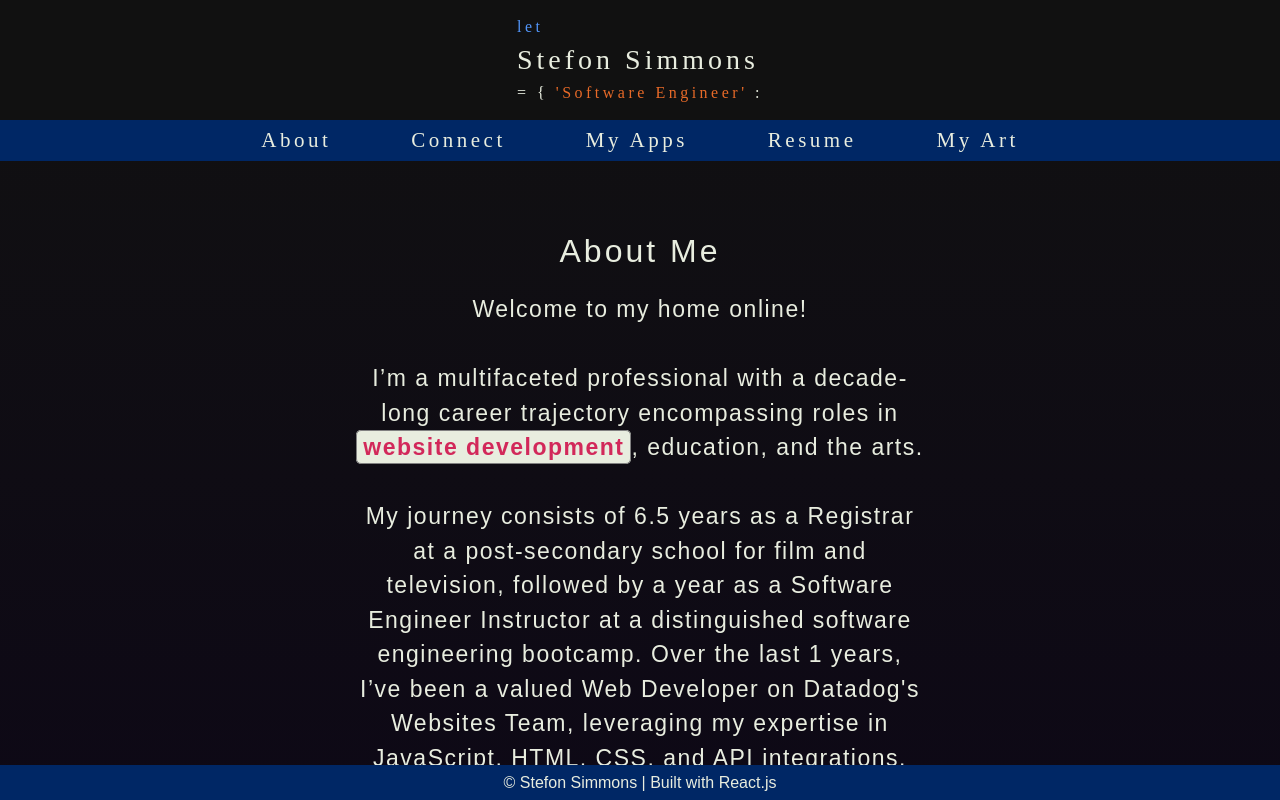
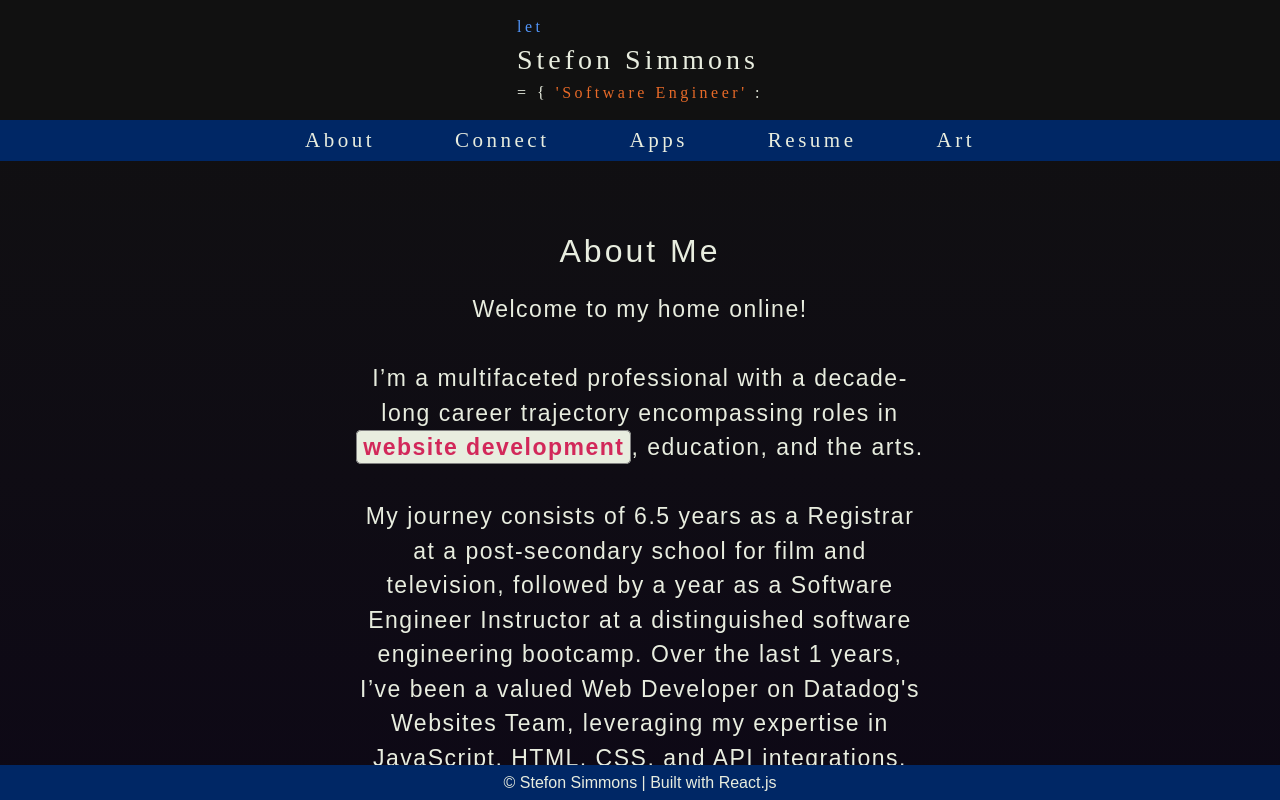
Before and after one commit to StefonSimmons/portfolio, a React (Create React App) app in the folder portfolio_app/: page /about in a window 1280 px wide. Shown: the top 800 px of the page. Built offline with nearby package versions, Linux system fonts and the light colour scheme.

Commit message:
update nav

```diff
--- a/portfolio_app/src/App.jsx
+++ b/portfolio_app/src/App.jsx
@@ -41,7 +41,7 @@ function App() {
           <Resume />
         </Route> */}
 
-        <Route path='/myart' exact>
+        <Route path={['/myart', '/art']} exact>
           <MyArt
             changeRole={changeRole}
           />
--- a/portfolio_app/src/components/MyArt/MyArt.jsx
+++ b/portfolio_app/src/components/MyArt/MyArt.jsx
@@ -85,7 +85,7 @@ export default function MyArt({ changeRole }) {
 
   return (
     <ArtContainer>
-      <Header>My Art</Header>
+      <Header>Art</Header>
       <Tabs>
         <Tab activeTab={tabs.music} onClick={() => handleClick('music')}>
           <Header activeTab={tabs.music}>Music</Header>
--- a/portfolio_app/src/components/Navigation.jsx
+++ b/portfolio_app/src/components/Navigation.jsx
@@ -124,11 +124,11 @@ export default function Navigation() {
 
             <NavLink to={`/contact`} onClick={toggleHamburgerMenu} style={menu ? { display: 'block', margin: '25px 0'} : { display: '' }}><NavItem>Connect</NavItem></NavLink>
 
-            <NavLink to={`/apps`} onClick={toggleHamburgerMenu} style={menu ? { display: 'block', margin: '25px 0'} : { display: '' }}><NavItem>My Apps</NavItem></NavLink>
+            <NavLink to={`/apps`} onClick={toggleHamburgerMenu} style={menu ? { display: 'block', margin: '25px 0'} : { display: '' }}><NavItem>Apps</NavItem></NavLink>
 
             <ResumeLink href={`https://docs.google.com/document/d/e/2PACX-1vSvbZ-StlnP1y2xOn_JGw3WhErcAfwlaEXpsmP0z7TDtBpVmjxMS35ePotYHvjZ8yB3DDqz-7KkE5m8/pub`} target="_blank" rel="noopener noreferrer" onClick={toggleHamburgerMenu} style={menu ? { display: 'block', margin: '25px 0'} : { display: '' }}><NavItem>Resume</NavItem></ResumeLink>
 
-            <NavLink to={`/myart`} onClick={toggleHamburgerMenu} style={menu ? { display: 'block', margin: '25px 0'} : { display: '' }}><NavItem>My Art</NavItem></NavLink>
+            <NavLink to={`/art`} onClick={toggleHamburgerMenu} style={menu ? { display: 'block', margin: '25px 0'} : { display: '' }}><NavItem>Art</NavItem></NavLink>
           </DropDownMenu>
         </List>
       </Nav>
```
